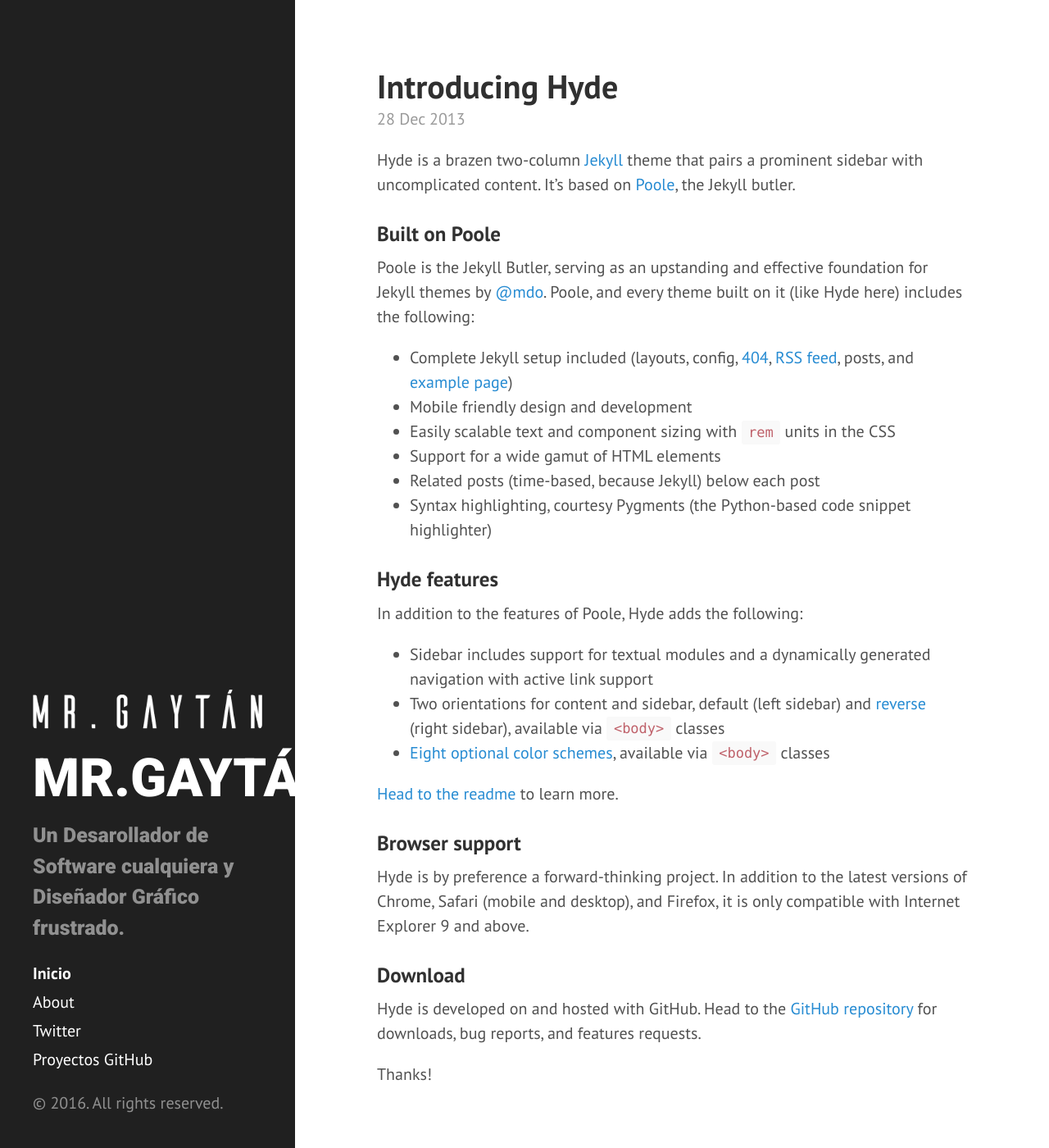
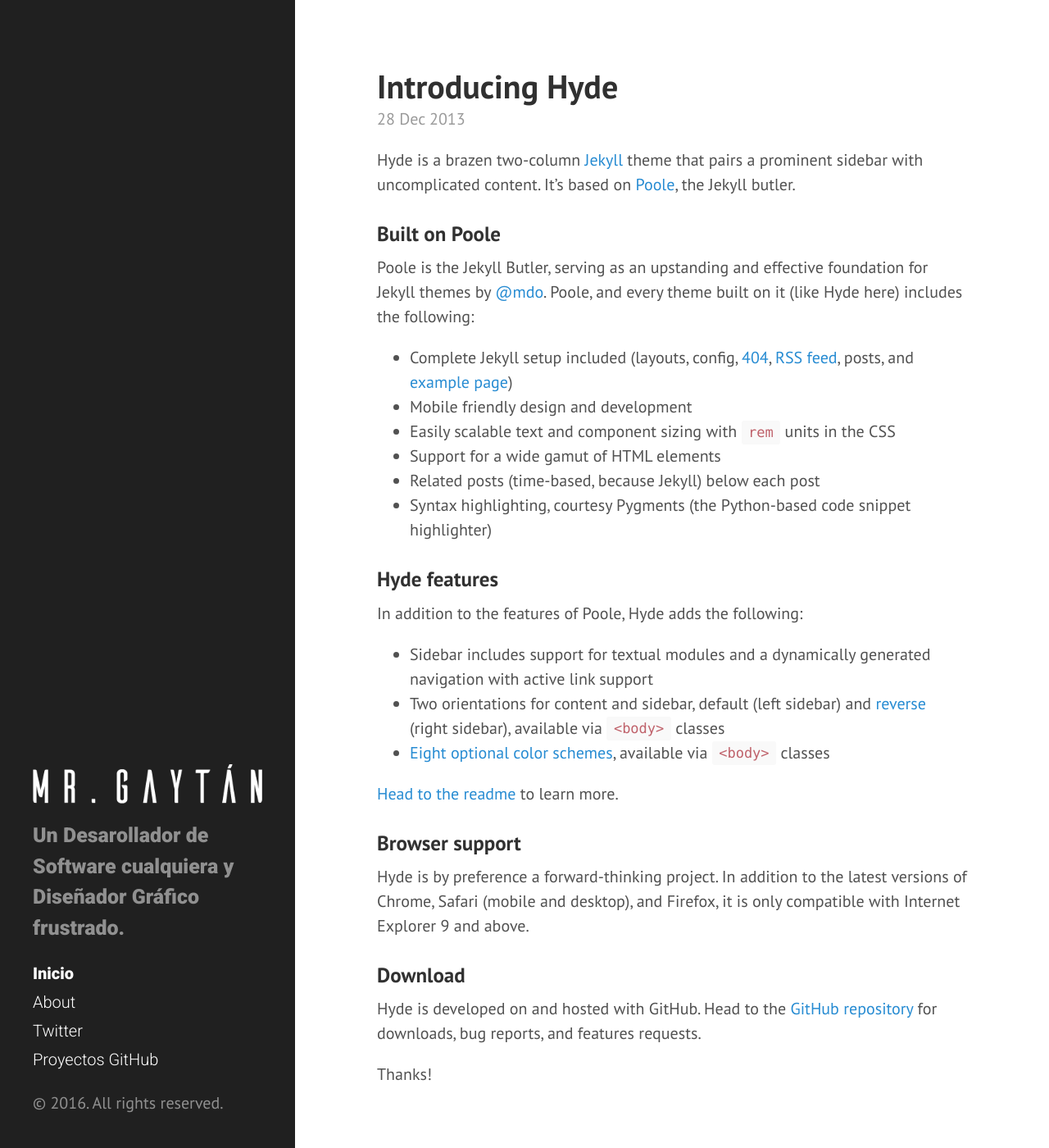
Before and after one commit to MrGaytan/MrGaytan.github.io, a Jekyll site: the page built from index.html, in a window 1280 px wide and 1400 px high. Shown: the whole window at 82% size. Built offline with Jekyll 4.4.1, drawn with Linux system fonts in a browser that asks for light colours; Markdown is read by kramdown in place of the engine named in the settings; the list of posts is cut into pages by our own code.

Commit message:
Modificación de sidebar y fuentes nuevas

```diff
--- a/_includes/head.html
+++ b/_includes/head.html
@@ -19,7 +19,7 @@
   <link rel="stylesheet" href="{{ site.baseurl }}public/css/syntax.css">
   <link rel="stylesheet" href="{{ site.baseurl }}public/css/hyde.css">
   <link rel="stylesheet" href="http://fonts.googleapis.com/css?family=PT+Sans:400,400italic,700|Abril+Fatface">
-  <link rel="stylesheet" href="https://fonts.googleapis.com/css?family=Roboto:100,400,900">
+  <link rel="stylesheet" href="https://fonts.googleapis.com/css?family=Roboto:100,300,400,900">
 
   <!-- Icons -->
   <link rel="apple-touch-icon-precomposed" sizes="144x144" href="{{ site.baseurl }}public/apple-touch-icon-144-precomposed.png">
--- a/_includes/sidebar.html
+++ b/_includes/sidebar.html
@@ -1,12 +1,9 @@
 <div class="sidebar">
   <div class="container sidebar-sticky">
 
-    <img src="public/mrgaytanlogo.png" />
+    <img src="public/mrgaytanLogo.png" />
     <div class="sidebar-about">
       <h1>
-        <a href="{{ site.baseurl }}">
-          {{ site.title }}
-        </a>
       </h1>
       <p class="lead">{{ site.description }}</p>
     </div>
--- a/public/css/hyde.css
+++ b/public/css/hyde.css
@@ -92,6 +92,8 @@
 /* Sidebar nav */
 .sidebar-nav {
   margin-bottom: 1rem;
+  font-family: 'Roboto', sans-serif;
+  font-weight: 300;
 }
 .sidebar-nav-item {
   display: block;
```
